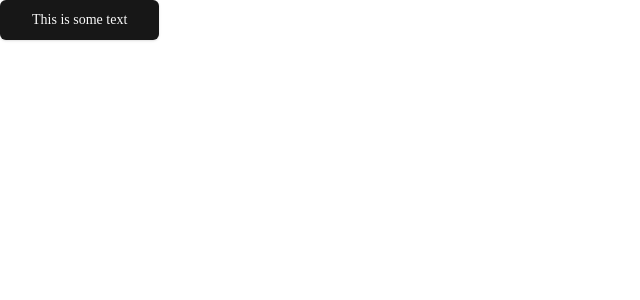
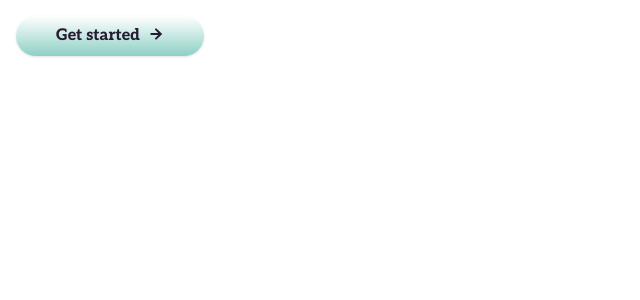
Before and after one commit to sinzek/aptable, a Next.js app in the folder frontend/: page / in a window 1280 px wide. Shown: the top 300 px of the page, without its empty margins (0-640 px from the left). Built offline with nearby package versions, Linux system fonts and the light colour scheme.

Commit message:
get started button :3

```diff
--- a/frontend/app/globals.css
+++ b/frontend/app/globals.css
@@ -117,3 +117,9 @@
     @apply bg-background text-foreground;
   }
 }
+
+@layer utilities {
+  .shine-transition {
+    transition: background-position 3s ease-in-out; /* Transition for background-position */
+  }
+}
--- a/frontend/app/page.tsx
+++ b/frontend/app/page.tsx
@@ -1,11 +1,9 @@
-import { Button } from "@/components/ui/button";
+import GetStartedButton from "@/components/ui/getStartedButton";
 
 export default function Home() {
   return (
-    <div className="font-['--font-aleo-mono']">
-      <Button variant="default" size="lg">
-        This is some text
-      </Button>
+    <div className="mt-4 ml-4">
+      <GetStartedButton />
     </div>
   );
 }
--- a/frontend/components/ui/button.tsx
+++ b/frontend/components/ui/button.tsx
@@ -5,25 +5,25 @@ import { cva, type VariantProps } from "class-variance-authority"
 import { cn } from "@/lib/utils"
 
 const buttonVariants = cva(
-  "inline-flex items-center justify-center gap-2 whitespace-nowrap rounded-md text-sm font-medium transition-colors focus-visible:outline-none focus-visible:ring-1 focus-visible:ring-ring disabled:pointer-events-none disabled:opacity-50 [&_svg]:pointer-events-none [&_svg]:size-4 [&_svg]:shrink-0",
+  "inline-flex items-center justify-center gap-2 whitespace-nowrap text-base font-extrabold transition-colors focus-visible:outline-none focus-visible:ring-1 focus-visible:ring-ring disabled:pointer-events-none disabled:opacity-50 [&_svg]:pointer-events-none [&_svg]:size-4 [&_svg]:shrink-0 font-aleo relative overflow-hidden transition-all duration-300 hover:border-b-4 hover:border-darkpurple-500",
   {
     variants: {
       variant: {
         default:
-          "bg-primary text-primary-foreground shadow hover:bg-primary/90",
+          "bg-gradient-to-t from-teal-500 to-white text-darkpurple-500 shadow hover:opacity-75",
         destructive:
           "bg-destructive text-destructive-foreground shadow-sm hover:bg-destructive/90",
         outline:
           "border border-input bg-background shadow-sm hover:bg-accent hover:text-accent-foreground",
-        secondary:
-          "bg-secondary text-secondary-foreground shadow-sm hover:bg-secondary/80",
+        getstarted:
+          "bg-gradient-to-t from-teal-500 to-white text-darkpurple-500 shadow before:absolute before:inset-0 before:rounded-[inherit] before:bg-[linear-gradient(45deg,transparent_25%,theme(colors.white/.5)_50%,transparent_75%,transparent_100%)] before:bg-[length:200%_200%] before:bg-[position:200%_0] before:bg-no-repeat before:transition-all before:duration-500 before:ease-in-out hover:before:bg-[position:-100%_0]",
         ghost: "hover:bg-accent hover:text-accent-foreground",
         link: "text-primary underline-offset-4 hover:underline",
       },
       size: {
         default: "h-9 px-4 py-2",
-        sm: "h-8 rounded-md px-3 text-xs",
-        lg: "h-10 rounded-md px-8",
+        sm: "h-8 rounded-full px-3 text-xs",
+        lg: "h-10 rounded-full px-10",
         icon: "h-9 w-9",
       },
     },
--- /dev/null
+++ b/frontend/components/ui/getStartedButton.tsx
@@ -0,0 +1,13 @@
+import { Button } from "@/components/ui/button";
+import { ArrowRight } from "lucide-react";
+
+const GetStartedButton = () => {
+    return (
+        <Button variant="getstarted" size="lg">
+            <span className="">Get started</span>
+            <ArrowRight strokeWidth={3} className="mb-1" />
+        </Button>
+    );
+}
+
+export default GetStartedButton;
--- a/frontend/tailwind.config.ts
+++ b/frontend/tailwind.config.ts
@@ -9,6 +9,10 @@ export default {
 	],
 	theme: {
 		extend: {
+			fontFamily: {
+				sora: ['var(--font-sora-sans)', 'sans-serif'],
+				aleo: ['var(--font-aleo-mono)', 'monospace']
+			},
 			colors: {
 				darkpurple: {
 					"100": "#d4d1d6",
```
